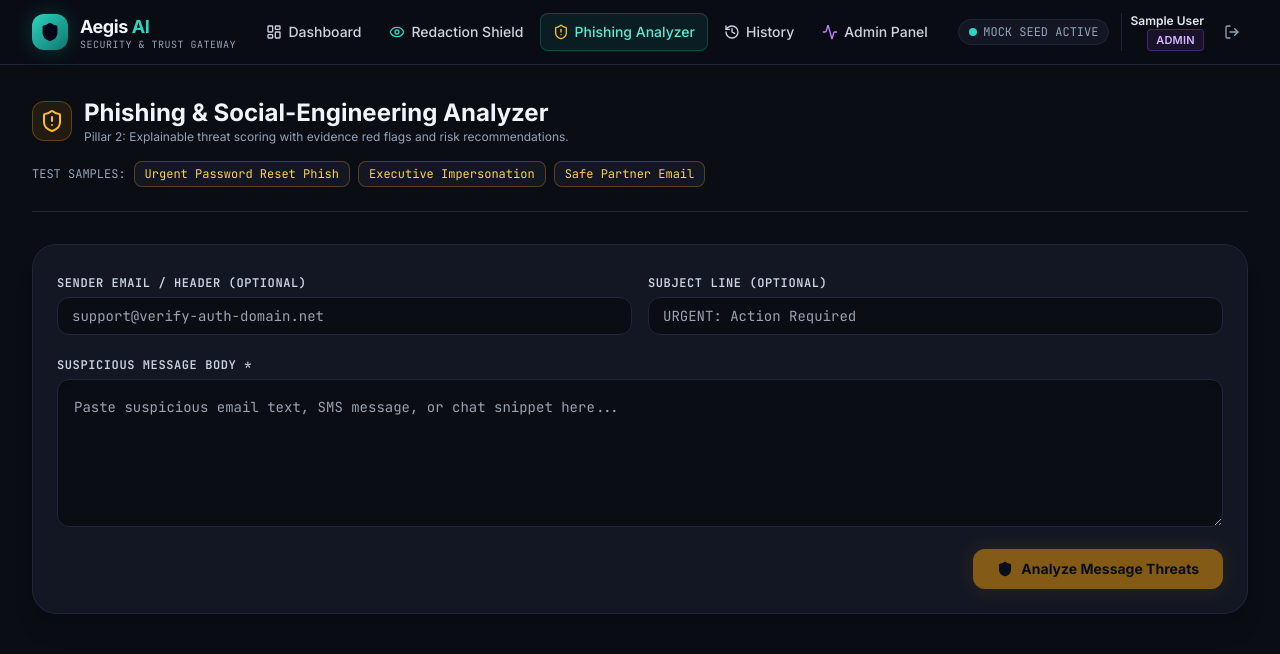
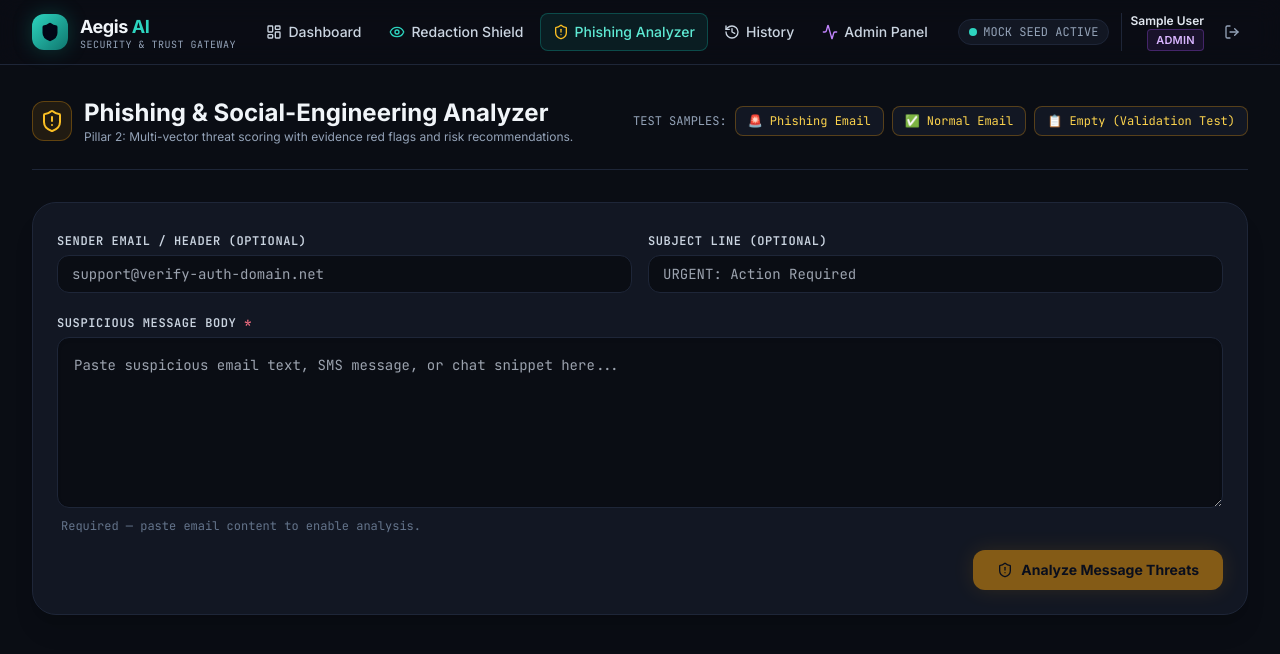
Before and after one commit to kommulasushanthreddy-commits/aegisai, a React app in the folder frontend/: page /scan/phishing in a window 1280 px wide. Shown: the top 654 px of the page. Built offline with nearby package versions, Linux system fonts and the light colour scheme; no server answers; sample sign-in values are in the browser's storage; the HTML template or start-up script is replaced by a standard one.

Commit message:
fix: text cut-off in risk gauge card, add validation message, improve phishing/normal/empty sample labels

```diff
--- a/frontend/src/pages/PhishingAnalyzerPage.jsx
+++ b/frontend/src/pages/PhishingAnalyzerPage.jsx
@@ -1,27 +1,46 @@
 import React, { useState } from 'react';
-import { ShieldAlert, AlertTriangle, RefreshCw, Send, AlertCircle, FileText, CheckCircle2 } from 'lucide-react';
+import { ShieldAlert, AlertTriangle, RefreshCw, Send, AlertCircle, FileText, CheckCircle2, Trash2 } from 'lucide-react';
 import { analyzePhishingMessage } from '../api/phishing';
 import RiskGauge from '../components/phishing/RiskGauge';
 import FlagExplanationList from '../components/phishing/FlagExplanationList';
 
 const SAMPLE_EMAILS = [
   {
-    label: 'Urgent Password Reset Phish',
-    sender: 'security-alert@auth-verify-corp.net',
-    subject: 'URGENT: Your Corporate Account Will Be Suspended Within 24 Hours',
-    message: `Dear User, We detected unauthorized login attempts on your account. You must verify your credentials immediately at http://login-update-password-check.bit.ly/auth or your access will be suspended within 24 hours. Regards, IT Security Team.`
+    label: '🚨 Phishing Email',
+    type: 'danger',
+    sender: 'security-team@verify-auth-domain.net',
+    subject: 'URGENT: Action Required — Your Account Will Be Suspended Within 30 Minutes',
+    message: `Dear User,
+
+URGENT: We have detected multiple unauthorized login attempts on your corporate account. Failure to complete verification will result in permanent loss of access.
+
+Please reset your password and verify your credentials immediately by clicking the link below:
+https://verify-auth-domain.net/reset-password
+
+If you do not act within 30 minutes, your account will be deactivated.
+
+— IT Security Operations Team`
   },
   {
-    label: 'Executive Impersonation',
-    sender: 'ceo.office.acme@gmail.com',
-    subject: 'Confidential Request - Wire Transfer',
-    message: `Hi Sarah, I am in an urgent meeting with clients and need you to execute a wire transfer of $14,500 to our partner supplier right away. Do not call me as I cannot answer. Send the receipt once complete.`
+    label: '✅ Normal Email',
+    type: 'safe',
+    sender: 'newsletter@aws-events.com',
+    subject: 'Invitation: Cloud Architecture Summit 2026',
+    message: `Hi team,
+
+We are excited to invite you to the annual Cloud Architecture Summit next month. Sessions will cover serverless architecture, cost optimization, and security best practices.
+
+Please register on our official event portal to reserve your seat.
+
+Best regards,
+Events Team`
   },
   {
-    label: 'Safe Partner Email',
-    sender: 'newsletter@aws-events.com',
-    subject: 'Invitation: Cloud Architecture Summit 2026',
-    message: `Join us for the annual Cloud Architecture Summit next month. Register on our official event portal to reserve your breakout session seats.`
+    label: '📋 Empty (Validation Test)',
+    type: 'empty',
+    sender: '',
+    subject: '',
+    message: ''
   }
 ];
 
@@ -33,11 +52,12 @@ const PhishingAnalyzerPage = () => {
   const [isAnalyzing, setIsAnalyzing] = useState(false);
   const [analysisResult, setAnalysisResult] = useState(null);
   const [error, setError] = useState('');
+  const [activeTab, setActiveTab] = useState(null);
 
   const handleAnalyze = async (e) => {
     e?.preventDefault();
     if (!message.trim()) {
-      setError('Please paste the email or message body to analyze');
+      setError('Please enter email content to analyze.');
       return;
     }
 
@@ -56,12 +76,27 @@ const PhishingAnalyzerPage = () => {
     }
   };
 
-  const handleLoadSample = (sample) => {
+  const handleLoadSample = (sample, idx) => {
     setSender(sample.sender);
     setSubject(sample.subject);
     setMessage(sample.message);
     setError('');
     setAnalysisResult(null);
+    setActiveTab(idx);
+
+    // Auto-trigger validation message for empty sample
+    if (sample.type === 'empty') {
+      setError('Please enter email content to analyze.');
+    }
+  };
+
+  const handleClear = () => {
+    setSender('');
+    setSubject('');
+    setMessage('');
+    setAnalysisResult(null);
+    setError('');
+    setActiveTab(null);
   };
 
   return (
@@ -76,19 +111,27 @@ const PhishingAnalyzerPage = () => {
           <div>
             <h1 className="text-2xl font-bold text-slate-100">Phishing & Social-Engineering Analyzer</h1>
             <p className="text-xs text-slate-400">
-              Pillar 2: Explainable threat scoring with evidence red flags and risk recommendations.
+              Pillar 2: Multi-vector threat scoring with evidence red flags and risk recommendations.
             </p>
           </div>
         </div>
 
         {/* Quick Sample Selector */}
-        <div className="flex items-center gap-2">
+        <div className="flex flex-wrap items-center gap-2">
           <span className="text-xs font-mono text-slate-400 uppercase">Test Samples:</span>
           {SAMPLE_EMAILS.map((sample, i) => (
             <button
               key={i}
-              onClick={() => handleLoadSample(sample)}
-              className="px-2.5 py-1 rounded-lg bg-[#121723] hover:bg-[#182030] text-amber-300 text-xs font-mono border border-amber-500/30 transition-colors"
+              onClick={() => handleLoadSample(sample, i)}
+              className={`px-3 py-1.5 rounded-lg text-xs font-mono border transition-all ${
+                activeTab === i
+                  ? sample.type === 'danger'
+                    ? 'bg-rose-500/20 text-rose-300 border-rose-500/50'
+                    : sample.type === 'safe'
+                    ? 'bg-emerald-500/20 text-emerald-300 border-emerald-500/50'
+                    : 'bg-slate-500/20 text-slate-300 border-slate-500/50'
+                  : 'bg-[#121723] hover:bg-[#182030] text-amber-300 border-amber-500/30'
+              }`}
             >
               {sample.label}
             </button>
@@ -98,8 +141,10 @@ const PhishingAnalyzerPage = () => {
 
       {/* Input Section */}
       <div className="space-y-4">
+
+        {/* Validation / Error Banner */}
         {error && (
-          <div className="p-3.5 rounded-xl bg-rose-500/10 border border-rose-500/30 text-rose-300 text-xs flex items-center space-x-2">
+          <div className="p-3.5 rounded-xl bg-rose-500/10 border border-rose-500/30 text-rose-300 text-sm flex items-center space-x-2">
             <AlertCircle className="w-4 h-4 shrink-0" />
             <span>{error}</span>
           </div>
@@ -108,7 +153,7 @@ const PhishingAnalyzerPage = () => {
         <form onSubmit={handleAnalyze} className="p-6 bg-[#121723] rounded-3xl border border-[#1e2638] space-y-4 shadow-xl">
 
           <div className="grid grid-cols-1 md:grid-cols-2 gap-4">
-            <div className="space-y-1">
+            <div className="space-y-1 min-w-0">
               <label className="text-xs font-semibold text-slate-300 uppercase tracking-wider font-mono">
                 Sender Email / Header (Optional)
               </label>
@@ -117,11 +162,11 @@ const PhishingAnalyzerPage = () => {
                 value={sender}
                 onChange={(e) => setSender(e.target.value)}
                 placeholder="support@verify-auth-domain.net"
-                className="w-full px-3.5 py-2 bg-[#0a0d14] border border-[#1e2638] focus:border-amber-500/80 rounded-xl text-slate-200 text-sm font-mono focus:outline-none transition-colors"
+                className="w-full px-3.5 py-2 bg-[#0a0d14] border border-[#1e2638] focus:border-amber-500/80 rounded-xl text-slate-200 text-sm font-mono focus:outline-none transition-colors truncate"
               />
             </div>
 
-            <div className="space-y-1">
+            <div className="space-y-1 min-w-0">
               <label className="text-xs font-semibold text-slate-300 uppercase tracking-wider font-mono">
                 Subject Line (Optional)
               </label>
@@ -130,43 +175,47 @@ const PhishingAnalyzerPage = () => {
                 value={subject}
                 onChange={(e) => setSubject(e.target.value)}
                 placeholder="URGENT: Action Required"
-                className="w-full px-3.5 py-2 bg-[#0a0d14] border border-[#1e2638] focus:border-amber-500/80 rounded-xl text-slate-200 text-sm font-mono focus:outline-none transition-colors"
+                className="w-full px-3.5 py-2 bg-[#0a0d14] border border-[#1e2638] focus:border-amber-500/80 rounded-xl text-slate-200 text-sm font-mono focus:outline-none transition-colors truncate"
               />
             </div>
           </div>
 
           <div className="space-y-1">
             <label className="text-xs font-semibold text-slate-300 uppercase tracking-wider font-mono">
-              Suspicious Message Body *
+              Suspicious Message Body <span className="text-rose-400">*</span>
             </label>
             <textarea
-              rows={5}
+              rows={6}
               value={message}
-              onChange={(e) => setMessage(e.target.value)}
+              onChange={(e) => {
+                setMessage(e.target.value);
+                if (e.target.value.trim() && error) setError('');
+              }}
               placeholder="Paste suspicious email text, SMS message, or chat snippet here..."
-              className="w-full p-4 bg-[#0a0d14] border border-[#1e2638] focus:border-amber-500/80 rounded-xl text-slate-100 font-mono text-sm focus:outline-none transition-colors leading-relaxed shadow-inner"
+              className={`w-full p-4 bg-[#0a0d14] border focus:outline-none rounded-xl text-slate-100 font-mono text-sm transition-colors leading-relaxed shadow-inner resize-y ${
+                error ? 'border-rose-500/50 focus:border-rose-500/80' : 'border-[#1e2638] focus:border-amber-500/80'
+              }`}
             />
+            {!message.trim() && (
+              <p className="text-xs text-slate-500 font-mono pl-1">Required — paste email content to enable analysis.</p>
+            )}
           </div>
 
           <div className="flex justify-end space-x-3">
-            {message && (
+            {(message || sender || subject) && (
               <button
                 type="button"
-                onClick={() => {
-                  setSender('');
-                  setSubject('');
-                  setMessage('');
-                  setAnalysisResult(null);
-                }}
-                className="px-4 py-2.5 rounded-xl bg-[#0a0d14] text-slate-300 hover:bg-[#182030] text-xs font-mono border border-[#1e2638] transition-colors"
+                onClick={handleClear}
+                className="px-4 py-2.5 rounded-xl bg-[#0a0d14] text-slate-400 hover:text-slate-200 hover:bg-[#182030] text-xs font-mono border border-[#1e2638] transition-colors flex items-center gap-1.5"
               >
-                Clear Form
+                <Trash2 className="w-3.5 h-3.5" />
+                Clear
               </button>
             )}
             <button
               type="submit"
               disabled={isAnalyzing || !message.trim()}
-              className="px-6 py-2.5 rounded-xl bg-amber-500 text-slate-950 font-bold hover:bg-amber-400 transition-colors shadow-glow-amber flex items-center gap-2 text-sm disabled:opacity-50"
+              className="px-6 py-2.5 rounded-xl bg-amber-500 text-slate-950 font-bold hover:bg-amber-400 transition-colors shadow-glow-amber flex items-center gap-2 text-sm disabled:opacity-50 disabled:cursor-not-allowed"
             >
               {isAnalyzing ? (
                 <>
@@ -175,7 +224,7 @@ const PhishingAnalyzerPage = () => {
                 </>
               ) : (
                 <>
-                  <ShieldAlert className="w-4 h-4 fill-slate-950" />
+                  <ShieldAlert className="w-4 h-4" />
                   <span>Analyze Message Threats</span>
                 </>
               )}
@@ -185,17 +234,17 @@ const PhishingAnalyzerPage = () => {
         </form>
       </div>
 
-      {/* Analysis Results View */}
+      {/* Analysis Results */}
       {analysisResult && (
-        <div className="grid grid-cols-1 lg:grid-cols-3 gap-8">
+        <div className="grid grid-cols-1 lg:grid-cols-5 gap-6">
 
           {/* Left Column: Risk Gauge */}
-          <div className="lg:col-span-1">
+          <div className="lg:col-span-2">
             <RiskGauge score={analysisResult.riskScore} level={analysisResult.riskLevel} />
           </div>
 
-          {/* Right Column: Explainable Red Flags & Recommendation */}
-          <div className="lg:col-span-2 p-6 bg-[#121723] rounded-3xl border border-[#1e2638] shadow-xl">
+          {/* Right Column: Flags & Recommendation */}
+          <div className="lg:col-span-3 p-6 bg-[#121723] rounded-3xl border border-[#1e2638] shadow-xl overflow-hidden">
             <FlagExplanationList
               flags={analysisResult.flags}
               recommendation={analysisResult.recommendation}
```
Also changed, not shown: frontend/src/components/phishing/RiskGauge.jsx (+51 -27 lines).
